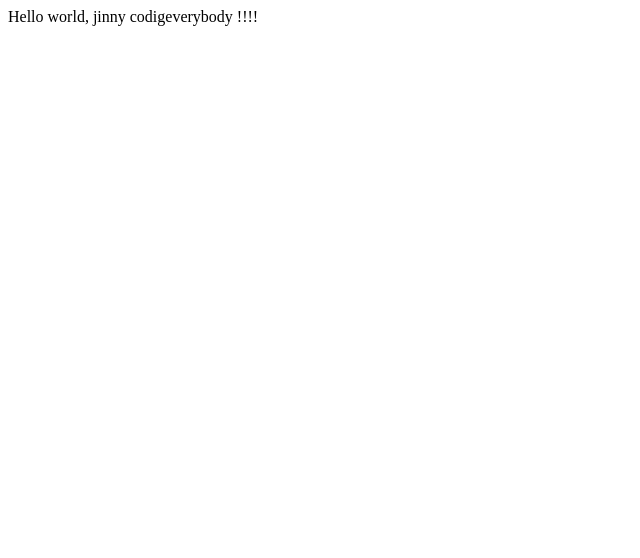
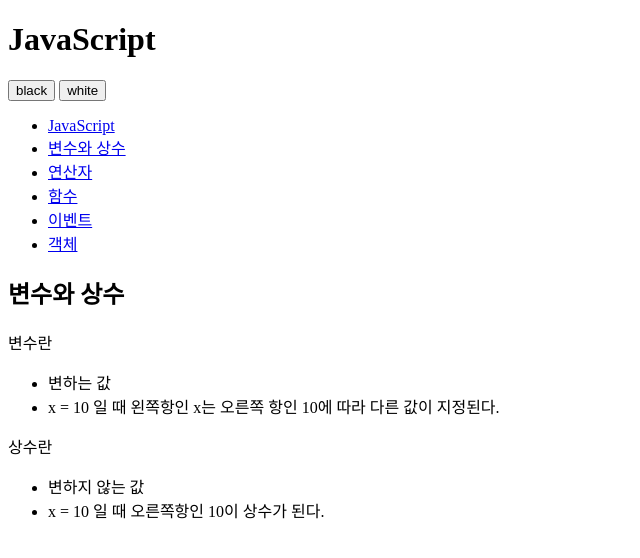
Before and after one commit to jinny7595/opentutorials-jinny, a plain HTML site: page index.html in a window 1280 px wide. Shown: the whole page, without its empty margins (0-640 px from the left). Drawn offline with Linux system fonts and the light colour scheme.

Commit message:
change index.html

```diff
--- a/index.html
+++ b/index.html
@@ -1,25 +1,53 @@
 <!DOCTYPE html>
-<html lang="en">
+<html>
     <head>
         <meta charset="utf-8" />
-
-        <!-- Always force latest IE rendering engine (even in intranet) & Chrome Frame
-        Remove this if you use the .htaccess -->
-        <meta http-equiv="X-UA-Compatible" content="IE=edge,chrome=1" />
-
-        <title>index</title>
-        <meta name="description" content="" />
-        <meta name="author" content="egoing" />
-
-        <meta name="viewport" content="width=device-width; initial-scale=1.0" />
-
-        <!-- Replace favicon.ico & apple-touch-icon.png in the root of your domain and delete these references -->
-        <link rel="shortcut icon" href="/favicon.ico" />
-        <link rel="apple-touch-icon" href="/apple-touch-icon.png" />
     </head>
 
-    <body>
-        Hello world, jinny
-	codigeverybody !!!!
+    <body id="body">
+        <div>
+            <header>
+                <h1>JavaScript</h1>
+            </header>
+            <div id="toolbar">
+                <input type="button" value="black" />
+                <input type="button" value="white" />
+            </div>
+            <nav>
+                <ul>
+                    <li><a href="http://opentutorials.org/course/49/17">JavaScript</a></li>
+                    <li><a href="http://opentutorials.org/course/49/16">변수와 상수</a></li>
+                    <li><a href="http://opentutorials.org/course/49/18">연산자</a></li>
+                    <li><a href="http://opentutorials.org/course/49/19">함수</a></li>
+                    <li><a href="http://opentutorials.org/course/49/20">이벤트</a></li>
+                    <li><a href="http://opentutorials.org/course/49/21">객체</a></li>
+                </ul>
+            </nav>
+            <article>
+                <h2>변수와 상수</h2>
+                <div>
+                    <p>변수란</p>
+                    <ul>
+                        <li>
+                            변하는 값
+                        </li>
+                        <li>
+                            x = 10 일 때 왼쪽항인 x는 오른쪽 항인 10에 따라 다른 값이 지정된다.
+                        </li>
+                    </ul>
+                    <p>
+                        상수란
+                    </p>
+                    <ul>
+                        <li>
+                            변하지 않는 값
+                        </li>
+                        <li>
+                            x = 10 일 때 오른쪽항인 10이 상수가 된다.
+                        </li>
+                    </ul>
+                </div>
+            </article>
+        </div>
     </body>
 </html>
```
